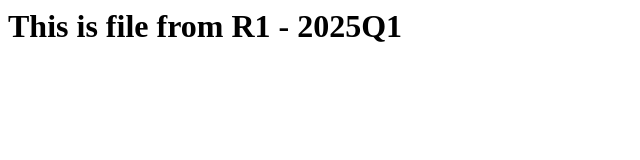
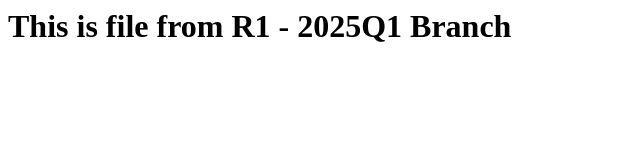
Before and after one commit to shubhpatil34/Repo2, a plain HTML site: page index.html in a window 1280 px wide. Shown: the whole page, without its empty margins (0-640 px from the left). Drawn offline with Linux system fonts and the light colour scheme.

Commit message:
Update index.html

```diff
--- a/index.html
+++ b/index.html
@@ -1 +1 @@
-<h1> This is file from R1 - 2025Q1</h1>
+<h1> This is file from R1 - 2025Q1 Branch</h1>
```
